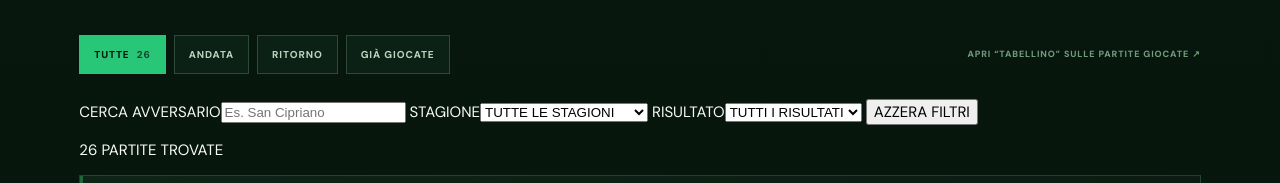
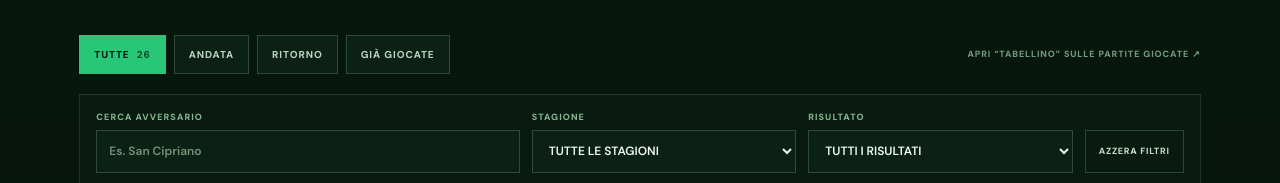
Before and after one commit to ASDMontanino/montanino, a plain HTML site: page index.html in a window 1280 px wide. Shown: the part 2012-2195 px from the top of the page. Drawn offline with nearby package versions, Linux system fonts and the light colour scheme; no server answers; a web font is replaced by a local one.

Commit message:
Aggiunge archivio partite con filtri

```diff
--- a/style.css
+++ b/style.css
@@ -711,3 +711,18 @@ body.player-profile-open{overflow:hidden}
 @media(prefers-reduced-motion:reduce){
   .stats-player-open,.player-profile-panel{scroll-behavior:auto}
 }
+
+
+/* Archivio partite: ricerca avversario e filtri per stagione/risultato */
+.calendar-archive-filters{display:grid;grid-template-columns:minmax(220px,1.6fr) repeat(2,minmax(175px,1fr)) auto;align-items:end;gap:12px;margin:-5px 0 18px;padding:16px;background:#091b10;border:1px solid rgba(157,234,171,.14)}
+.calendar-archive-filters label{display:grid;gap:7px;min-width:0}
+.calendar-archive-filters label>span{font-size:9px;font-weight:800;letter-spacing:.12em;color:#85b591}
+.calendar-archive-filters input,.calendar-archive-filters select{width:100%;height:43px;padding:0 12px;border:1px solid rgba(164,223,181,.22);border-radius:0;background:#0c2115;color:#eef9f0;font:600 12px var(--body);outline:none}
+.calendar-archive-filters input::placeholder{color:#73927a}
+.calendar-archive-filters input:focus,.calendar-archive-filters select:focus{border-color:var(--green);box-shadow:0 0 0 2px rgba(67,224,113,.12)}
+.calendar-archive-filters select{color-scheme:dark}
+.calendar-reset-filters{height:43px;padding:0 13px;border:1px solid rgba(164,223,181,.22);background:transparent;color:#c4ddc9;font:800 9px var(--body);letter-spacing:.08em;cursor:pointer}
+.calendar-reset-filters:hover{border-color:var(--green);color:var(--green-light)}
+.calendar-result-count{grid-column:1/-1;margin:1px 0 0;color:#82a98b;font-size:9px;font-weight:800;letter-spacing:.1em}
+@media(max-width:850px){.calendar-archive-filters{grid-template-columns:repeat(2,minmax(0,1fr))}.calendar-search-field{grid-column:1/-1}.calendar-result-count{grid-column:1/-1}}
+@media(max-width:560px){.calendar-archive-filters{grid-template-columns:1fr;gap:11px;padding:13px}.calendar-search-field,.calendar-result-count{grid-column:auto}.calendar-reset-filters{width:100%}}
```
